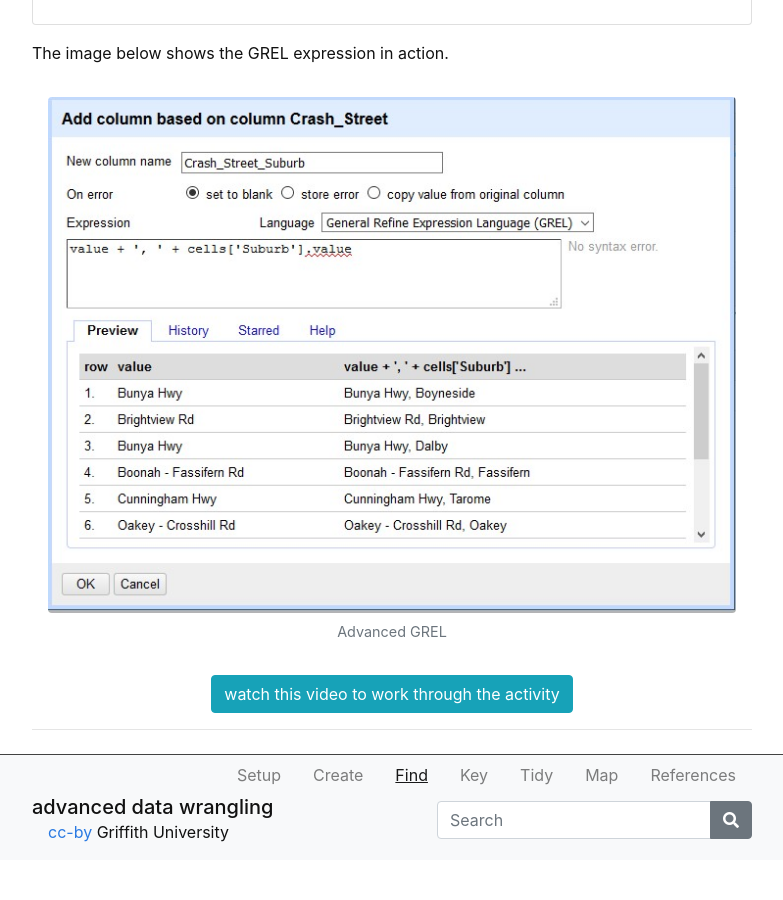
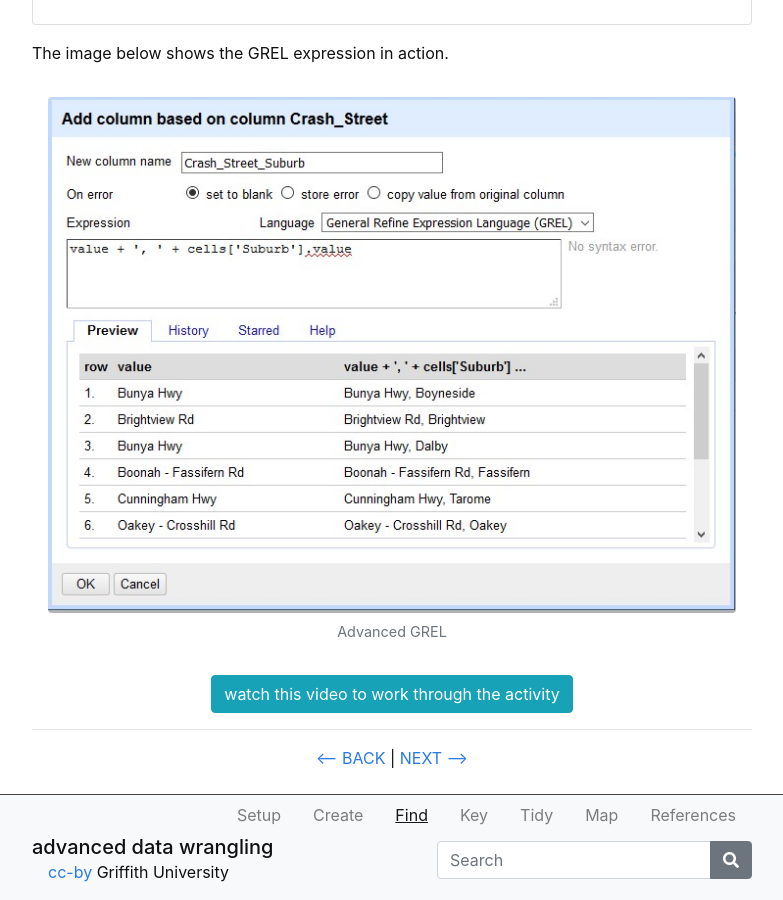
Before and after one commit to GULibrarySandbox/advanced-data-wrangle-old, a Jekyll site: the page built from content/3-lesson.md, in a window 1280 px wide and 900 px high, scrolled down 1892 px. Shown: the whole window, without its empty margins (248-1031 px from the left). Built offline with Jekyll 4.4.1, drawn with Linux system fonts in a browser that asks for light colours; before the commit the page ends 2752 px from its top, so only the background shows below that.

Commit message:
Update 3-lesson.md
Added next and back buttons

```diff
--- a/content/3-lesson.md
+++ b/content/3-lesson.md
@@ -67,3 +67,8 @@ The image below shows the GREL expression in action.
 {% include button.md text="watch this video to work through the activity" link="https://vimeo.com/422323847/ae8b0c4414" color="info" %}
 
 ----
+
+<p align="center">
+  <a href="https://griffithunilibrary.github.io/Advanced-data-wrangle/content/2-lesson.html"><-- BACK</a> |
+  <a href="https://griffithunilibrary.github.io/Advanced-data-wrangle/content/4-lesson.html">NEXT --></a>
+</p>
```
